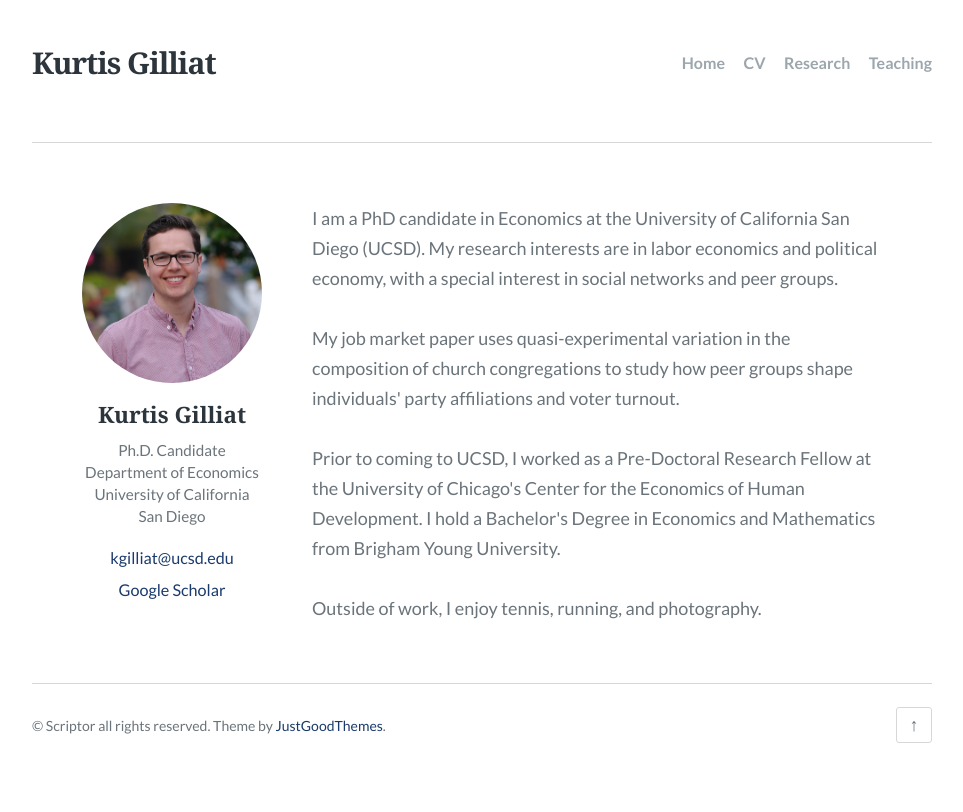
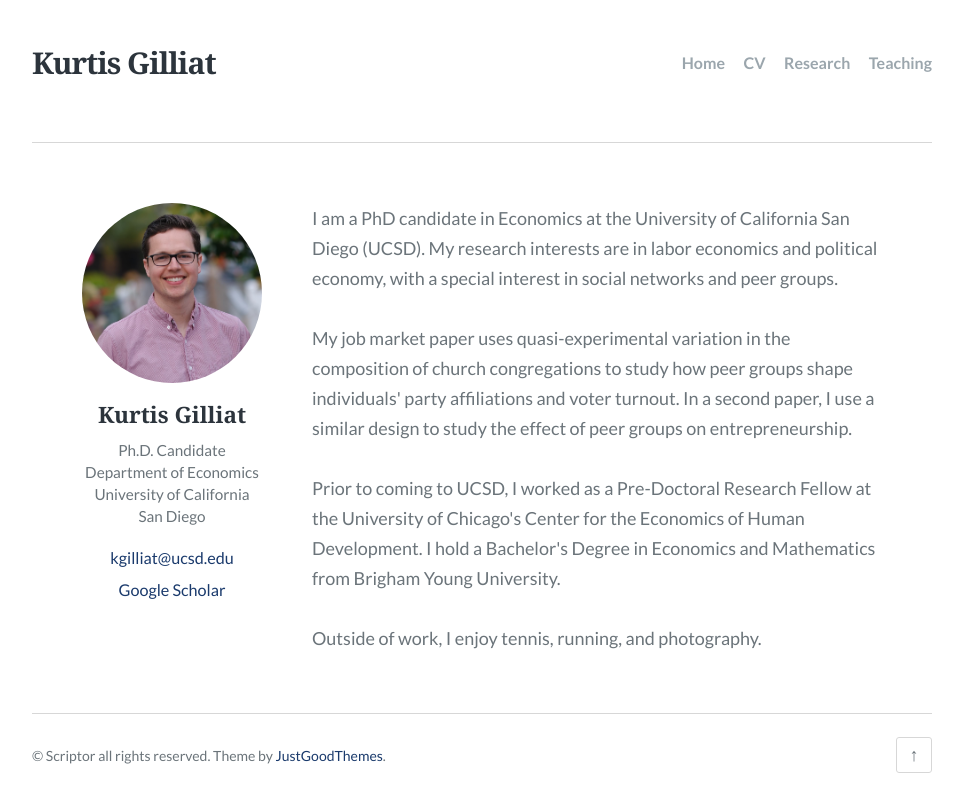
Before and after one commit to kgilliat/kgilliat.github.io, a Jekyll site: the page built from index.html, in a window 1280 px wide. Shown: the top 812 px of the page, without its empty margins (158-1121 px from the left). Built offline with Jekyll 4.4.1, drawn with Linux system fonts in a browser that asks for light colours; the list of posts is cut into pages by our own code.

Commit message:
Updated bio

```diff
--- a/index.html
+++ b/index.html
@@ -20,7 +20,7 @@
       <div class="profile-main">
         <p>I am a PhD candidate in Economics at the University of California San Diego (UCSD). My research interests are in labor economics and political economy, with a special interest in social networks and peer groups.</p>
 
-        <p>My job market paper uses quasi-experimental variation in the composition of church congregations to study how peer groups shape individuals' party affiliations and voter turnout.</p>
+        <p>My job market paper uses quasi-experimental variation in the composition of church congregations to study how peer groups shape individuals' party affiliations and voter turnout. In a second paper, I use a similar design to study the effect of peer groups on entrepreneurship.</p>
 
         <p>Prior to coming to UCSD, I worked as a Pre-Doctoral Research Fellow at the University of Chicago's Center for the Economics of Human Development. I hold a Bachelor's Degree in Economics and Mathematics from Brigham Young University.</p>
 
```
